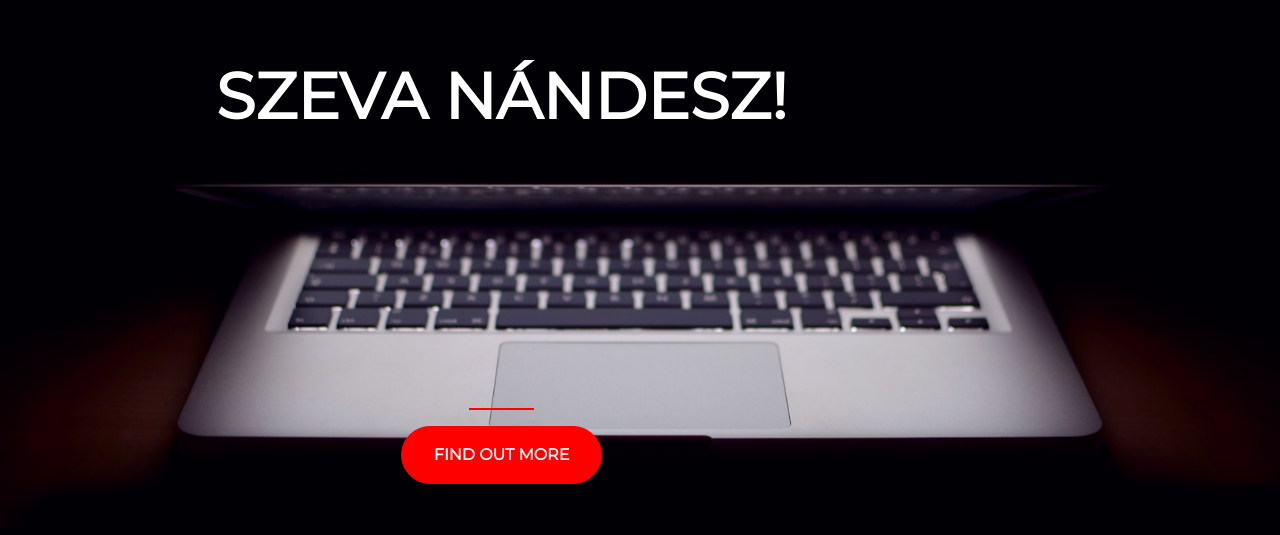
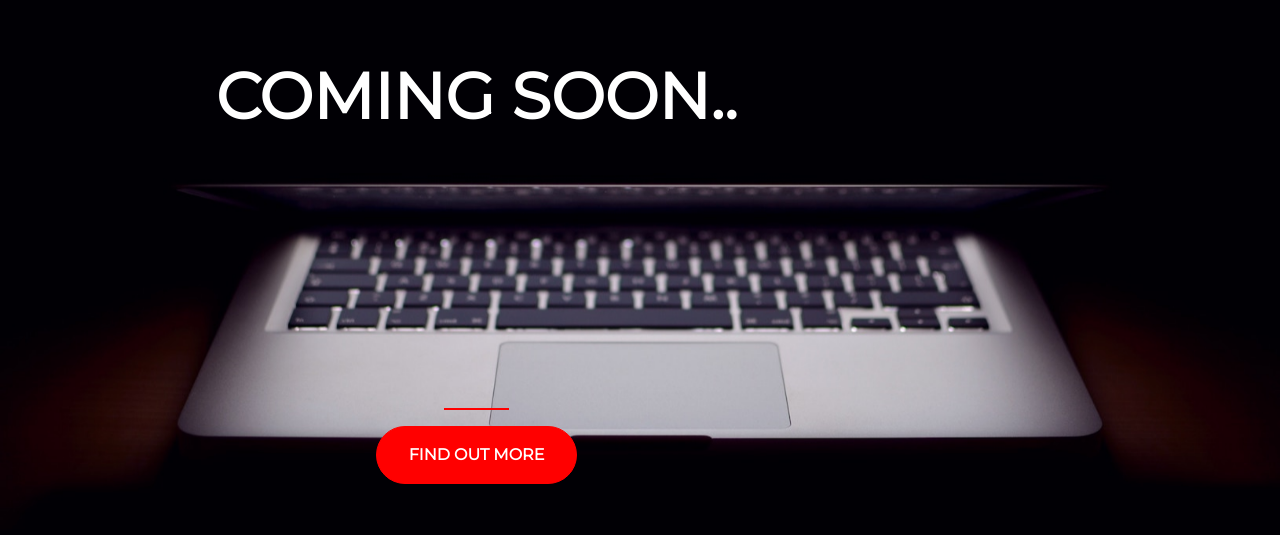
Before and after one commit to tcsabagero/tcsabagero.github.io, a plain HTML site: page index.html in a window 1280 px wide. Shown: the part 129-664 px from the top of the page. Drawn offline with nearby package versions, Linux system fonts and the light colour scheme.

Commit message:
Update index.html

```diff
--- a/index.html
+++ b/index.html
@@ -20,7 +20,7 @@
   	<div class="container d-flex align-items-center h-100">
 	  	<div class="row">
 	  		<header class="text-center col-12">
-			  	<h1 class="text-uppercase"><strong>Szeva Nándesz!</strong></h1>
+			  	<h1 class="text-uppercase"><strong>Coming Soon..</strong></h1>
 		  	</header>
 		  	<div class="buffer col-12"></div>
 		  	<section class="text-center col-12">
```
